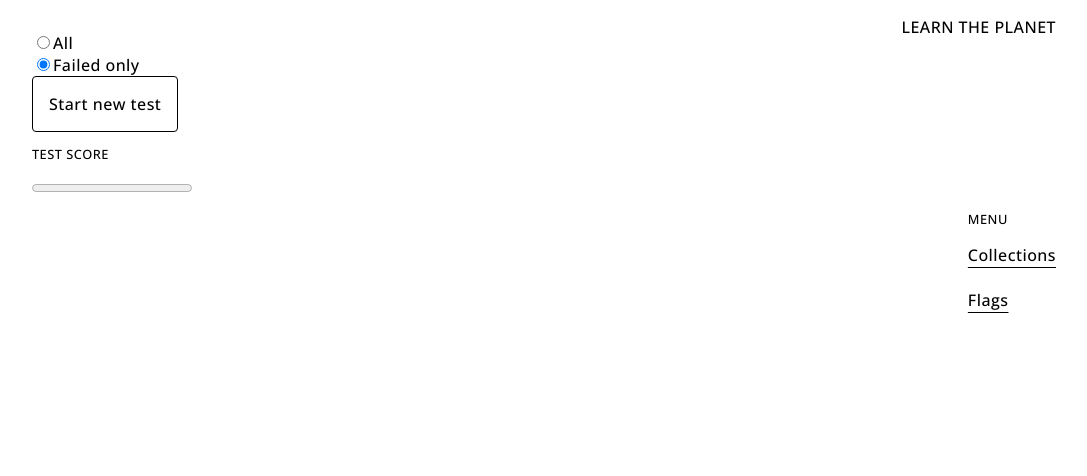
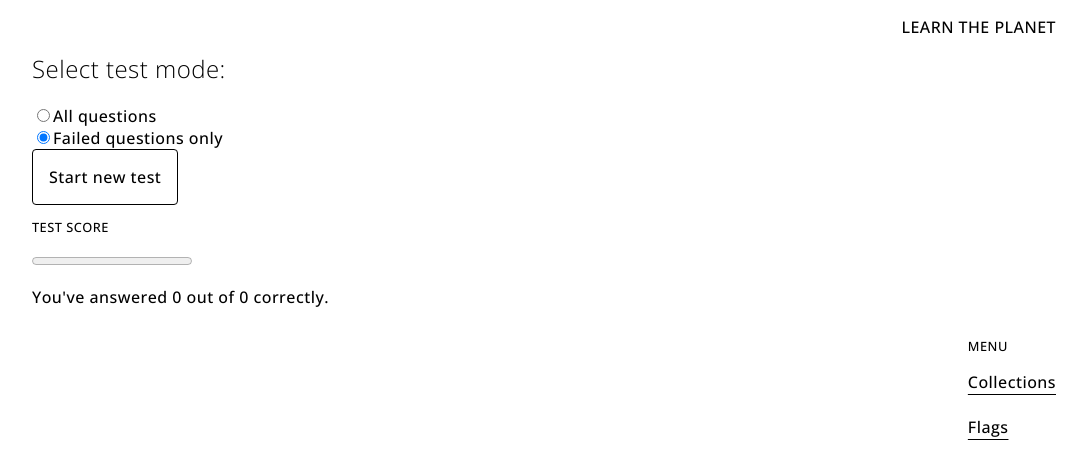
Before and after one commit to danhartley/learn-the-planet, a Next.js app: page /test/review in a window 1280 px wide. Shown: the top 476 px of the page, without its empty margins (96-1183 px from the left). Built offline with nearby package versions, Linux system fonts and the light colour scheme.

Commit message:
refactor: simplify test history

```diff
--- a/src/components/ScoreDisplay.tsx
+++ b/src/components/ScoreDisplay.tsx
@@ -1,25 +1,15 @@
 'use client'
 
-import React, { useState, useEffect } from 'react'
 import { useTestPlanner } from '@/hooks/useTestPlanner'
-import { HistoryItem } from '@/types'
 
 export function ScoreDisplay<T>() {
-  const {
-    lastScore,
-    currentLayout,
-    layouts,
-    updateTestHistory,
-    testHistory,
-    testState,
-  } = useTestPlanner<T>()
-  const [history, setHistory] = useState<HistoryItem<T>[]>([])
+  const { currentLayout, testHistory, testState } = useTestPlanner<T>()
+  console.log('testHistory', testHistory)
 
   const progressValue = testState?.isEndOfTest
     ? testState.layoutCount
     : currentLayout?.index
 
-  // Progress display logic
   const progress = !!currentLayout ? (
     <div>
       <label htmlFor="test-progress">Test progress </label>
@@ -39,33 +29,12 @@ export function ScoreDisplay<T>() {
     </div>
   )
 
-  // Score display logic
-  const score = lastScore ? (
-    <p>{`You've answered ${lastScore.correctCount} out of ${lastScore.questionCount} correctly.`}</p>
+  const scores = testHistory
+  const feedback = scores ? (
+    <p>{`You've answered ${scores.filter(s => s.isCorrect).length} out of ${scores.length} correctly.`}</p>
   ) : null
 
-  // Update history when lastScore changes
-  useEffect(() => {
-    if (lastScore) {
-      const answer: HistoryItem<T> = {
-        id: crypto.randomUUID(),
-        isCorrect: lastScore.isCorrect,
-        item: currentLayout?.item,
-        question: currentLayout?.question.text,
-        type: currentLayout?.question.type,
-        answer: currentLayout?.question.key,
-        layoutId: currentLayout?.id || '',
-      }
-
-      const newHistory = [answer, ...history]
-      setHistory(newHistory)
-      updateTestHistory(newHistory)
-    }
-  }, [lastScore?.questionCount])
-
-  const currentHistory = history.length > 0 ? history : testHistory
-
-  const historyItems = currentHistory.map(historyItem => (
+  const historyItems = testHistory.map(historyItem => (
     <li key={historyItem.id}>
       <div className={historyItem.isCorrect ? 'correct' : 'incorrect'}>
         <div>
@@ -79,7 +48,7 @@ export function ScoreDisplay<T>() {
     <section aria-labelledby="score">
       <h3 id="score">Test score</h3>
       {progress}
-      {score}
+      {feedback}
       <ul>{historyItems}</ul>
     </section>
   )
--- a/src/components/TestContainer.tsx
+++ b/src/components/TestContainer.tsx
@@ -14,9 +14,11 @@ export function TestContainer<T>() {
     markAnswer,
     moveToNextQuestion,
     layouts,
-    lastScore,
+    testHistory,
   } = useTestPlanner<T>()
   const [isVisibleClassName, setIsVisibleClassName] = useState('hidden')
+
+  const score = testHistory.at(0)
 
   // Redirect if no test is active
   useEffect(() => {
@@ -52,7 +54,7 @@ export function TestContainer<T>() {
         />
       </section>
       <ScoreDisplayNotification
-        isCorrect={lastScore?.isCorrect || false}
+        isCorrect={score?.isCorrect || false}
         history={history}
         isVisibleClassName={isVisibleClassName}
       />
--- a/src/components/test/TestReview.tsx
+++ b/src/components/test/TestReview.tsx
@@ -12,7 +12,7 @@ function TestReview<T>() {
 
   const router = useRouter()
 
-  const newLayouts = layouts
+  const failedLayouts = layouts
     ?.map(layout => {
       const score = (testHistory as HistoryItem<T>[]).find(
         (history: HistoryItem<T>) => history.layoutId === layout.id
@@ -23,42 +23,50 @@ function TestReview<T>() {
     })
     .filter(isDefined) as Layout<T>[]
 
-  const handleChange = (option: string) => {
-    setSelectedOption(option)
-    console.log(option)
+  function handleRadioChange(event: React.ChangeEvent<HTMLInputElement>) {
+    setSelectedOption(event.target.value)
   }
 
   const startNewTest = () => {
-    startRetest(newLayouts)
+    const layoutsToTest = (
+      selectedOption === 'all' ? layouts : failedLayouts
+    ) as Layout<T>[]
+    startRetest(layoutsToTest)
     router.push('/test')
   }
 
   return (
-    <>
-      <div>
+    <div className="p-4">
+      <h2 className="text-xl mb-4">Select test mode:</h2>
+
+      <div className="mb-2">
         <input
           type="radio"
-          id="all"
-          name="test"
+          id="all-radio"
+          name="test-mode"
           value="all"
           checked={selectedOption === 'all'}
-          onChange={e => handleChange(e.target.value)}
+          onChange={handleRadioChange}
+          className="mr-2"
         />
-        <label htmlFor="all">All</label>
+        <label htmlFor="all-radio">All questions</label>
       </div>
-      <div>
+
+      <div className="mb-4">
         <input
           type="radio"
-          id="failed"
-          name="test"
+          id="failed-radio"
+          name="test-mode"
           value="failed"
           checked={selectedOption === 'failed'}
-          onChange={e => handleChange(e.target.value)}
+          onChange={handleRadioChange}
+          className="mr-2"
         />
-        <label htmlFor="failed">Failed only</label>
+        <label htmlFor="failed-radio">Failed questions only</label>
       </div>
+
       <button onClick={startNewTest}>Start new test</button>
-    </>
+    </div>
   )
 }
 
--- a/src/lib/hooks/useTestPlanner.ts
+++ b/src/lib/hooks/useTestPlanner.ts
@@ -3,11 +3,9 @@ import TestPlannerService from '@/services/TestPlannerService'
 import {
   Collection,
   Layout,
-  Score,
   QuestionTemplate,
   ContentHandlerType,
-  HistoryItem,
-  TestSate,
+  TestState,
 } from '@/types'
 import { TestPlannerEvent } from '@/utils/enums'
 import { getTemplatesByContentType } from '../api/questionTemplates'
@@ -18,10 +16,10 @@ export function useTestPlanner<T>() {
     service.getCurrentLayout()
   )
   const [isActive, setIsActive] = useState<boolean>(service.isTestActive())
-  const [lastScore, setLastScore] = useState<Score | null>(null)
-  const [testState, setTestState] = useState<TestSate | null>(
+  const [testState, setTestState] = useState<TestState | undefined>(
     service.getState()
   )
+  const [testHistory, setTestHistory] = useState(service.getTestHistory())
 
   useEffect(() => {
     // Update state when service emits changes
@@ -34,15 +32,24 @@ export function useTestPlanner<T>() {
       () => setLayout(service.getCurrentLayout() as Layout<T> | null)
     )
 
+    const unsubscribeFromAnswerMarked = service.subscribeToEvent(
+      TestPlannerEvent.ANSWER_MARKED,
+      ({ testHistory }) => {
+        setTestHistory(testHistory)
+      }
+    )
+
     const unsubscribeFromTestEnded = service.subscribeToEvent(
       TestPlannerEvent.TEST_ENDED,
-      () => setTestState(service.getState() as TestSate)
+      ({ state }) => {
+        setTestState(state)
+      }
     )
 
-    const unsubscribeFromAnswerMarked = service.subscribeToEvent(
-      TestPlannerEvent.ANSWER_MARKED,
-      ({ answer, score }) => {
-        setLastScore(score)
+    const unsubscribeFromTestRestarted = service.subscribeToEvent(
+      TestPlannerEvent.TEST_RESTARTED,
+      ({ testHistory }) => {
+        setTestHistory(testHistory)
       }
     )
 
@@ -52,6 +59,7 @@ export function useTestPlanner<T>() {
       unsubscribeFromAnswerMarked()
       unsubscribeFromQuestionChanged()
       unsubscribeFromTestEnded()
+      unsubscribeFromTestRestarted()
     }
   }, [])
   return {
@@ -68,13 +76,10 @@ export function useTestPlanner<T>() {
     moveToNextQuestion: () => service.moveToNextQuestion(),
     resetTest: () => service.resetTest(),
     setLayouts: (layouts: Layout<T>[]) => service.setLayouts(layouts),
-    updateTestHistory: (history: HistoryItem<T>[]) =>
-      service.updateTestHistory(history),
     currentLayout: layout,
     isActive,
-    lastScore,
     layouts: service.getLayouts(),
-    testHistory: service.getTestHistory(),
+    testHistory,
     testState,
   }
 }
--- a/src/lib/services/TestPlannerService.ts
+++ b/src/lib/services/TestPlannerService.ts
@@ -9,7 +9,6 @@ import {
   TestState,
 } from '@/types'
 import { TestPlannerEvent } from '@/utils/enums'
-import { H } from 'vitest/dist/chunks/reporters.d.CfRkRKN2'
 
 class TestPlannerService<T> {
   private static instance: TestPlannerService<T>
@@ -36,9 +35,6 @@ class TestPlannerService<T> {
   }
 
   startRetest(layouts: Layout<T>[]): void {
-    // Reset layout and collections indices (to 0)
-    this.testPlanner?.reset()
-
     // Reset indices
     layouts.forEach((layout, index) => {
       layout.index = index
@@ -46,7 +42,10 @@ class TestPlannerService<T> {
 
     this.testPlanner?.setLayouts(layouts)
 
-    this.emitter.emit(TestPlannerEvent.TEST_RESTARTED)
+    this.testPlanner?.reset()
+    const testHistory = this.testPlanner?.getTestHistory()
+
+    this.emitter.emit(TestPlannerEvent.TEST_RESTARTED, { testHistory })
     this.emitter.emit(TestPlannerEvent.STATE_CHANGED)
   }
 
@@ -57,15 +56,32 @@ class TestPlannerService<T> {
   markAnswer(answer: string): Score | null {
     if (!this.testPlanner) return null
     const score = this.testPlanner.markAnswer(answer)
-    this.emitter.emit(TestPlannerEvent.ANSWER_MARKED, { answer, score })
-    this.emitter.emit(TestPlannerEvent.STATE_CHANGED)
+    const currentLayout = this.getCurrentLayout()
+
+    let testHistory
+
+    if (score) {
+      const historyItem: HistoryItem<T> = {
+        id: crypto.randomUUID(),
+        isCorrect: score.isCorrect,
+        item: currentLayout?.item,
+        question: currentLayout?.question.text,
+        type: currentLayout?.question.type,
+        answer: currentLayout?.question.key,
+        layoutId: currentLayout?.id || '',
+      }
+
+      testHistory = this.testPlanner?.updateTestHistory(historyItem)
+
+      this.emitter.emit(TestPlannerEvent.ANSWER_MARKED, {
+        answer,
+        score,
+        testHistory,
+      })
+      this.emitter.emit(TestPlannerEvent.STATE_CHANGED)
+    }
+
     return score
-  }
-
-  updateTestHistory(history: HistoryItem<T>[]) {
-    if (!this.testPlanner) return false
-    this.emitter.emit(TestPlannerEvent.STATE_CHANGED)
-    return this.testPlanner?.updateTestHistory(history)
   }
 
   getTestHistory(): HistoryItem<T>[] {
@@ -82,11 +98,18 @@ class TestPlannerService<T> {
     )
     this.emitter.emit(TestPlannerEvent.STATE_CHANGED)
     if (!hasNext) {
-      this.testPlanner.setState({
-        ...this.testPlanner.getState(),
-        isEndOfTest: true,
-      })
-      this.emitter.emit(TestPlannerEvent.TEST_ENDED)
+      const state = this.testPlanner.getState()
+      if (state !== undefined) {
+        this.testPlanner.setState({
+          ...state,
+          isEndOfTest: true,
+        })
+        console.log('reset')
+        // this.testPlanner.reset()
+        // const testHistory = this.testPlanner.getTestHistory()
+        // this.emitter.emit(TestPlannerEvent.TEST_ENDED, { state, testHistory })
+        this.emitter.emit(TestPlannerEvent.TEST_ENDED, { state })
+      }
     }
 
     return hasNext
--- a/src/lib/test-planner.ts
+++ b/src/lib/test-planner.ts
@@ -117,11 +117,12 @@ export class TestPlanner<T> {
     return this.score
   }
 
-  public updateTestHistory = (history: HistoryItem<T>[]) => {
+  public updateTestHistory = (history: HistoryItem<T>): HistoryItem<T>[] => {
     if (history) {
-      this.testHistory = history
-      return true
-    } else false
+      this.testHistory = [history, ...this.testHistory]
+    }
+
+    return this.testHistory
   }
 
   public moveToNextQuestion(): boolean {
@@ -162,6 +163,7 @@ export class TestPlanner<T> {
       correctCount: 0,
       incorrectCount: 0,
     }
+    this.testHistory = []
   }
 
   public getLayouts(): Layout<T>[] {
@@ -176,7 +178,7 @@ export class TestPlanner<T> {
     return this.testHistory
   }
 
-  public getState(): TestState {
+  public getState(): TestState | undefined {
     return this.testState
   }
 
--- a/src/lib/utils/enums.ts
+++ b/src/lib/utils/enums.ts
@@ -1,9 +1,9 @@
 export enum TestPlannerEvent {
   STATE_CHANGED = 'stateChanged',
   TEST_STARTED = 'testStarted',
+  QUESTION_CHANGED = 'questionChanged',
+  ANSWER_MARKED = 'answerMarked',
+  TEST_ENDED = 'testEnded',
   TEST_RESTARTED = 'testRestarted',
-  ANSWER_MARKED = 'answerMarked',
-  QUESTION_CHANGED = 'questionChanged',
   TEST_RESET = 'testReset',
-  TEST_ENDED = 'testEnded',
 }
```
